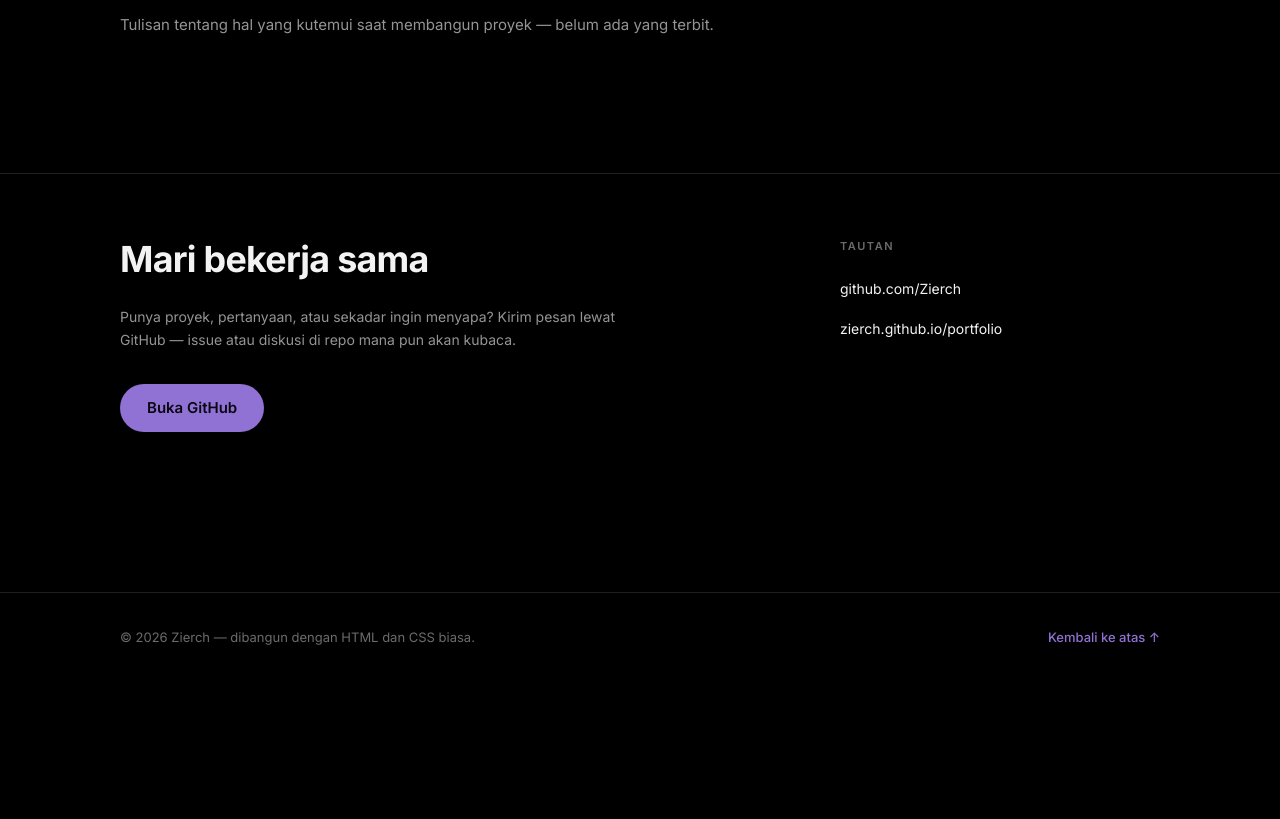
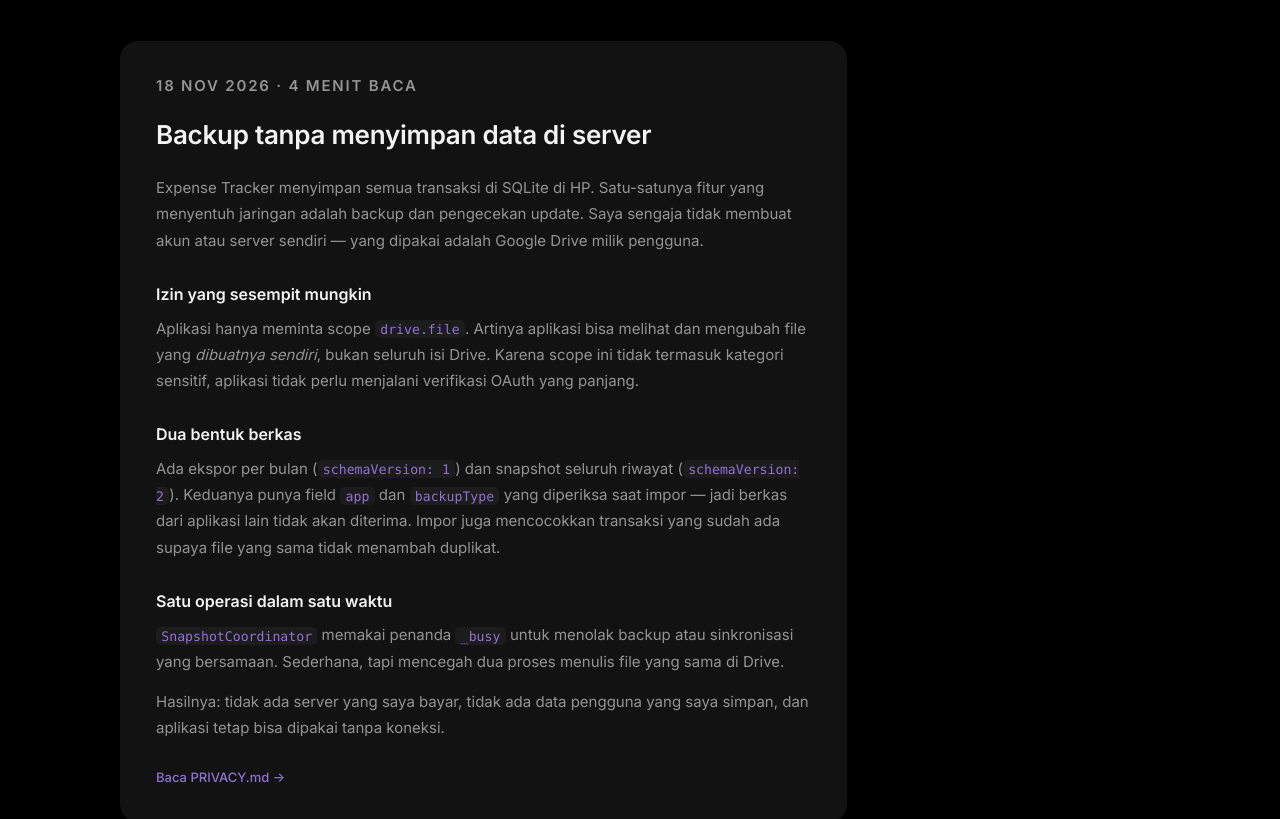
Before and after one commit to Zierch/portfolio, a plain HTML site: page index.html in a window 1280 px wide. Shown: the part 2990-3809 px from the top of the page. Before the commit the page ends 3677 px from the top, so only its background shows below. Drawn offline with Linux system fonts and the light colour scheme.

Commit message:
docs: finish the remaining polish items
- Device Point: demo account note
- Blog: first post on the backup architecture
- consistent post styling

```diff
--- a/index.html
+++ b/index.html
@@ -143,6 +143,7 @@
           <a class="btn btn-primary btn-sm" href="https://github.com/Zierch/device-point/releases/latest">Unduh APK <span aria-hidden="true">↓</span></a>
           <a class="btn btn-ghost btn-sm" href="https://github.com/Zierch/device-point">Kode <span aria-hidden="true">→</span></a>
         </div>
+        <p class="project-note">Data lokal · akun demo: admin / admin123</p>
       </div>
       <div class="shots" role="group" aria-label="Tangkapan layar Device Point">
         <img src="assets/device-list.webp" width="540" height="1200" loading="lazy" alt="Daftar produk Device Point: kartu produk dengan foto, harga, dan stok.">
@@ -173,7 +174,43 @@
   <!-- ================= BLOG ================= -->
   <section id="blog" class="section wrap" aria-labelledby="blog-judul">
     <h2 id="blog-judul">Blog</h2>
-    <p class="section-sub">Tulisan tentang hal yang kutemui saat membangun proyek — belum ada yang terbit.</p>
+
+    <article class="post">
+      <p class="post-meta">18 NOV 2026 · 4 MENIT BACA</p>
+      <h3>Backup tanpa menyimpan data di server</h3>
+      <p>
+        Expense Tracker menyimpan semua transaksi di SQLite di HP. Satu-satunya
+        fitur yang menyentuh jaringan adalah backup dan pengecekan update. Saya
+        sengaja tidak membuat akun atau server sendiri — yang dipakai adalah
+        Google Drive milik pengguna.
+      </p>
+      <h4>Izin yang sesempit mungkin</h4>
+      <p>
+        Aplikasi hanya meminta scope <code>drive.file</code>. Artinya aplikasi
+        bisa melihat dan mengubah file yang <em>dibuatnya sendiri</em>, bukan
+        seluruh isi Drive. Karena scope ini tidak termasuk kategori sensitif,
+        aplikasi tidak perlu menjalani verifikasi OAuth yang panjang.
+      </p>
+      <h4>Dua bentuk berkas</h4>
+      <p>
+        Ada ekspor per bulan (<code>schemaVersion: 1</code>) dan snapshot seluruh
+        riwayat (<code>schemaVersion: 2</code>). Keduanya punya field
+        <code>app</code> dan <code>backupType</code> yang diperiksa saat impor —
+        jadi berkas dari aplikasi lain tidak akan diterima. Impor juga mencocokkan
+        transaksi yang sudah ada supaya file yang sama tidak menambah duplikat.
+      </p>
+      <h4>Satu operasi dalam satu waktu</h4>
+      <p>
+        <code>SnapshotCoordinator</code> memakai penanda <code>_busy</code> untuk
+        menolak backup atau sinkronisasi yang bersamaan. Sederhana, tapi
+        mencegah dua proses menulis file yang sama di Drive.
+      </p>
+      <p>
+        Hasilnya: tidak ada server yang saya bayar, tidak ada data pengguna yang
+        saya simpan, dan aplikasi tetap bisa dipakai tanpa koneksi.
+      </p>
+      <a class="repo" href="https://github.com/Zierch/expense_tracker/blob/main/PRIVACY.md">Baca PRIVACY.md <span aria-hidden="true">→</span></a>
+    </article>
   </section>
 
   <!-- ================= CONTACT ================= -->
--- a/style.css
+++ b/style.css
@@ -477,6 +477,54 @@ h2 {
   line-height: 1.5;
 }
 
+/* ---------- blog ---------- */
+
+.post {
+  max-width: 72ch;
+  padding: 32px 36px;
+  background: var(--card);
+  border-radius: var(--radius);
+}
+
+.post-meta {
+  margin: 0 0 14px;
+  color: var(--muted);
+  font-size: 11px;
+  font-weight: 600;
+  letter-spacing: 0.12em;
+}
+
+.post h3 {
+  margin: 0 0 20px;
+  font-size: 26px;
+  font-weight: 600;
+  letter-spacing: -0.01em;
+}
+
+.post h4 {
+  margin: 28px 0 8px;
+  font-size: 16px;
+  font-weight: 600;
+}
+
+.post p {
+  margin: 0 0 14px;
+  color: var(--dim);
+  font-size: 15px;
+  line-height: 1.75;
+}
+
+.post code {
+  padding: 0.12em 0.4em;
+  border-radius: 5px;
+  background: #1c1c1c;
+  color: var(--accent);
+  font-family: ui-monospace, "SF Mono", "Cascadia Code", Menlo, monospace;
+  font-size: 0.88em;
+}
+
+.post .repo { display: inline-block; margin-top: 12px; }
+
 /* ---------- contact ---------- */
 
 .contact {
```
